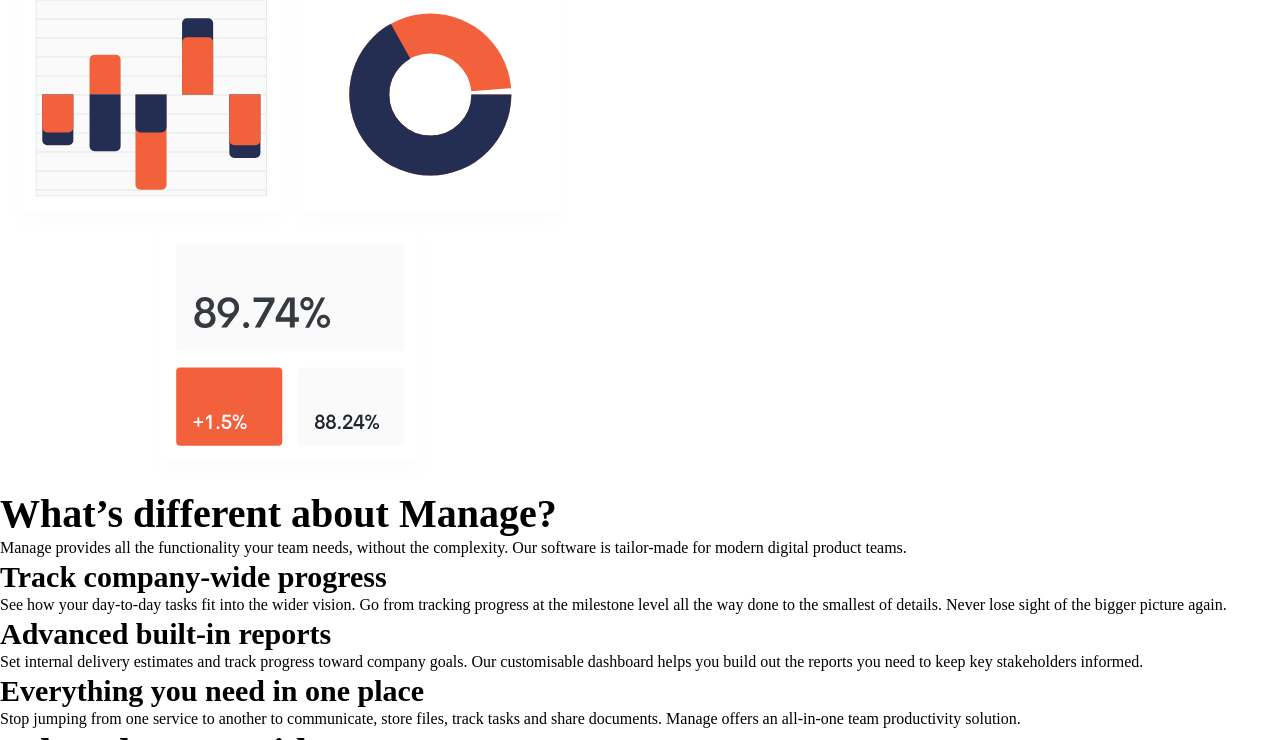
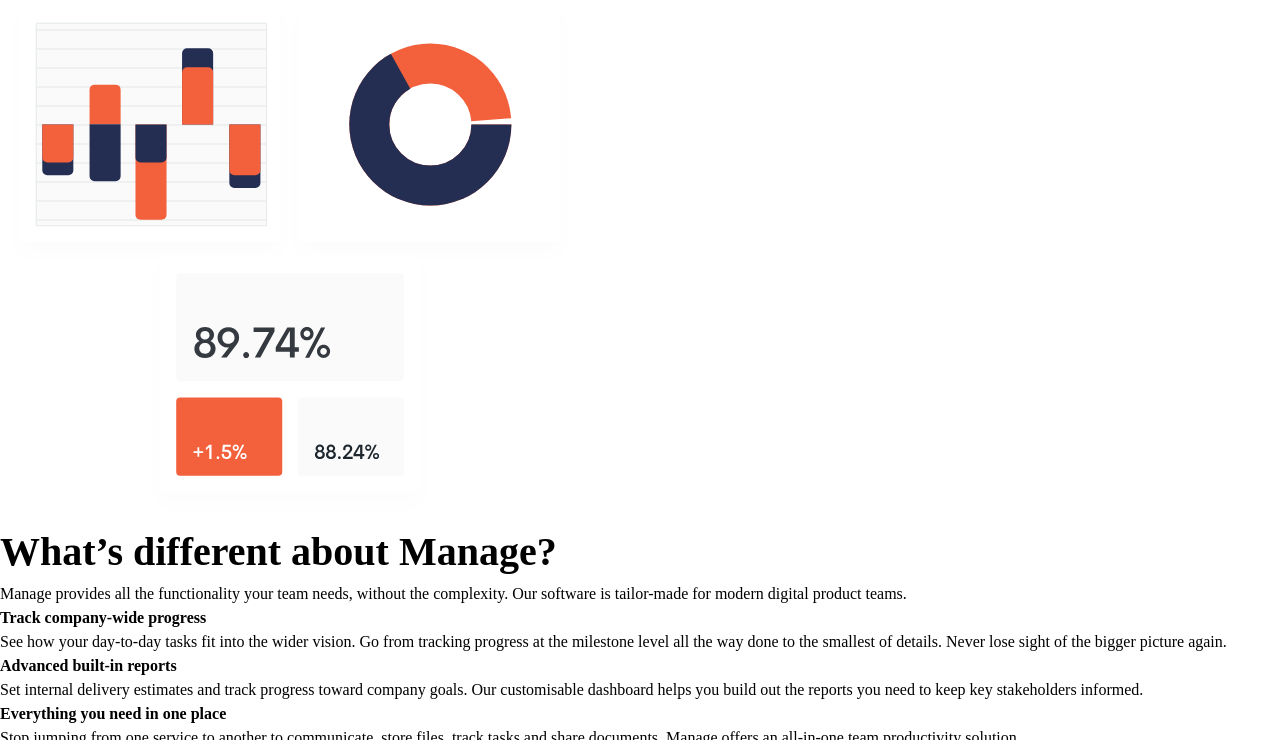
Before and after one commit to Mu-Mansour/landing-page-template, a website built with Vite: page index.html in a window 1280 px wide. Shown: the part 311-1051 px from the top of the page. Built offline with nearby package versions, Linux system fonts and the light colour scheme.

Commit message:
Edit styles & add more var's

```diff
--- a/style.css
+++ b/style.css
@@ -1,27 +1,28 @@
-/* main variable's */
 :root {
-  /* colors */
   --clr-accent-400: hsl(12, 88%, 59%);
   --clr-accent-100: hsl(13, 100%, 96%);
+
   --clr-primary-400: hsl(228, 39%, 23%);
+
   --clr-neutral-100: hsl(232, 12%, 13%);
   --clr-neutral-900: hsl(0 0% 0%);
-  /* font */
+
   --ff-primary: "Be Vietnam Pro", sans-serif;
+
   --ff-body: var(--ff-primary);
-  --ff-heading: var(--ff-primary);
   --ff-heading: var(--ff-primary);
 
   --fw-regular: 400;
   --fw-semi-bold: 500;
   --fw-bold: 700;
 
-  --fs-300: 0.812rem;
+  --fs-300: 0.8125rem;
   --fs-400: 0.875rem;
-  --fs-500: 1rem;
-  --fs-600: 1.875rem;
-  --fs-700: 2.5rem;
-  --fs-800: 3.5rem;
+  --fs-500: 0.9375rem;
+  --fs-600: 1rem;
+  --fs-700: 1.875rem;
+  --fs-800: 2.5rem;
+  --fs-900: 3.5rem;
 
   --fs-body: var(--fs-400);
   --fs-primary-heading: var(--fs-800);
@@ -30,24 +31,30 @@
   --fs-button: var(--fs-300);
 }
 
+@media (min-width: 50em) {
+  :root {
+    --fs-body: var(--fs-500);
+    --fs-primary-heading: var(--fs-900);
+    --fs-secondary-heading: var(--fs-800);
+
+    --fs-nav: var(--fs-300);
+  }
+}
+
+/* https://piccalil.li/blog/a-modern-css-reset */
+
+/* Box sizing rules */
 *,
 *::before,
 *::after {
   box-sizing: border-box;
 }
 
-/* Prevent font size inflation */
-html {
-  -moz-text-size-adjust: none;
-  -webkit-text-size-adjust: none;
-  text-size-adjust: none;
-}
-
-/* Remove default margin in favour of better control in authored CSS */
+/* Remove default margin */
 * {
   margin: 0;
   padding: 0;
-  font-size: inherit;
+  font: inherit;
 }
 
 /* Remove list styles on ul, ol elements with a list role, which suggests default styling will be removed */
@@ -56,56 +63,53 @@
   list-style: none;
 }
 
-/* Set core body defaults */
+/* Set core root defaults */
+html:focus-within {
+  scroll-behavior: smooth;
+}
+
 html,
 body {
   height: 100%;
-  line-height: 1.5;
 }
 
-/* Set shorter line heights on headings and interactive elements */
-h1,
-h2,
-h3,
-h4,
-button,
-input,
-label {
-  line-height: 1.1;
-}
-
-/* Balance text wrapping on headings */
-h1,
-h2,
-h3,
-h4 {
-  text-wrap: balance;
+/* Set core body defaults */
+body {
+  text-rendering: optimizeSpeed;
+  line-height: 1.5;
 }
 
 /* A elements that don't have a class get default styles */
 a:not([class]) {
   text-decoration-skip-ink: auto;
-  color: currentColor;
 }
 
 /* Make images easier to work with */
 img,
-svg,
-picture {
+picture,
+svg {
   max-width: 100%;
   display: block;
 }
 
-/* Make sure textareas without a rows attribute are not tiny */
-textarea:not([rows]) {
-  min-height: 10em;
+/* Remove all animations, transitions and smooth scroll for people that prefer not to see them */
+@media (prefers-reduced-motion: reduce) {
+  html:focus-within {
+    scroll-behavior: auto;
+  }
+
+  *,
+  *::before,
+  *::after {
+    animation-duration: 0.01ms !important;
+    animation-iteration-count: 1 !important;
+    transition-duration: 0.01ms !important;
+    scroll-behavior: auto !important;
+  }
 }
 
-/* Anything that has been anchored to should have extra scroll margin */
-:target {
-  scroll-margin-block: 5ex;
-}
-/*utility classes*/
+/* Utility classes */
+
 .text-primary-400 {
   color: var(--clr-primary-400);
 }
@@ -119,7 +123,7 @@
   color: var(--clr-neutral-100);
 }
 .text-neutral-900 {
-  color: var(--clr-neutral);
+  color: var(--clr-neutral-900);
 }
 
 .bg-primary-400 {
@@ -135,7 +139,7 @@
   background-color: var(--clr-neutral-100);
 }
 .bg-neutral-900 {
-  background-color: var(--clr-neutral);
+  background-color: var(--clr-neutral-900);
 }
 
 .fw-bold {
@@ -147,6 +151,14 @@
 .fw-regular {
   font-weight: var(--fw-regular);
 }
+
+.fs-primary-heading {
+  font-size: var(--fs-primary-heading);
+}
+.fs-secondary-heading {
+  font-size: var(--fs-secondary-heading);
+}
+
 .fs-300 {
   font-size: var(--fs-300);
 }
@@ -159,30 +171,3 @@
 .fs-600 {
   font-size: var(--fs-600);
 }
-.fs-primary-heading {
-  font-size: var(--fs-primary-heading);
-}
-.fs-primary-heading {
-  font-size: var(--fs-primary-heading);
-}
-.fs-secondary-heading {
-  font-size: var(--fs-secondary-heading);
-}
-
-/* responsive*/
-@media (max-width: 767px) {
-  /* smartphones */
-  :root {
-    --fs-600: 2.5rem;
-    --fs-700: 3.5rem;
-    --fs-400: rem;
-    --fs-body: var(--fs-500);
-    --fs-nav: var(--fs-300);
-  }
-}
-@media (max-width: 992px) {
-  /*tablets, small laptops */
-}
-@media (max-width: 1199px) {
-  /* desktop+*/
-}
```
